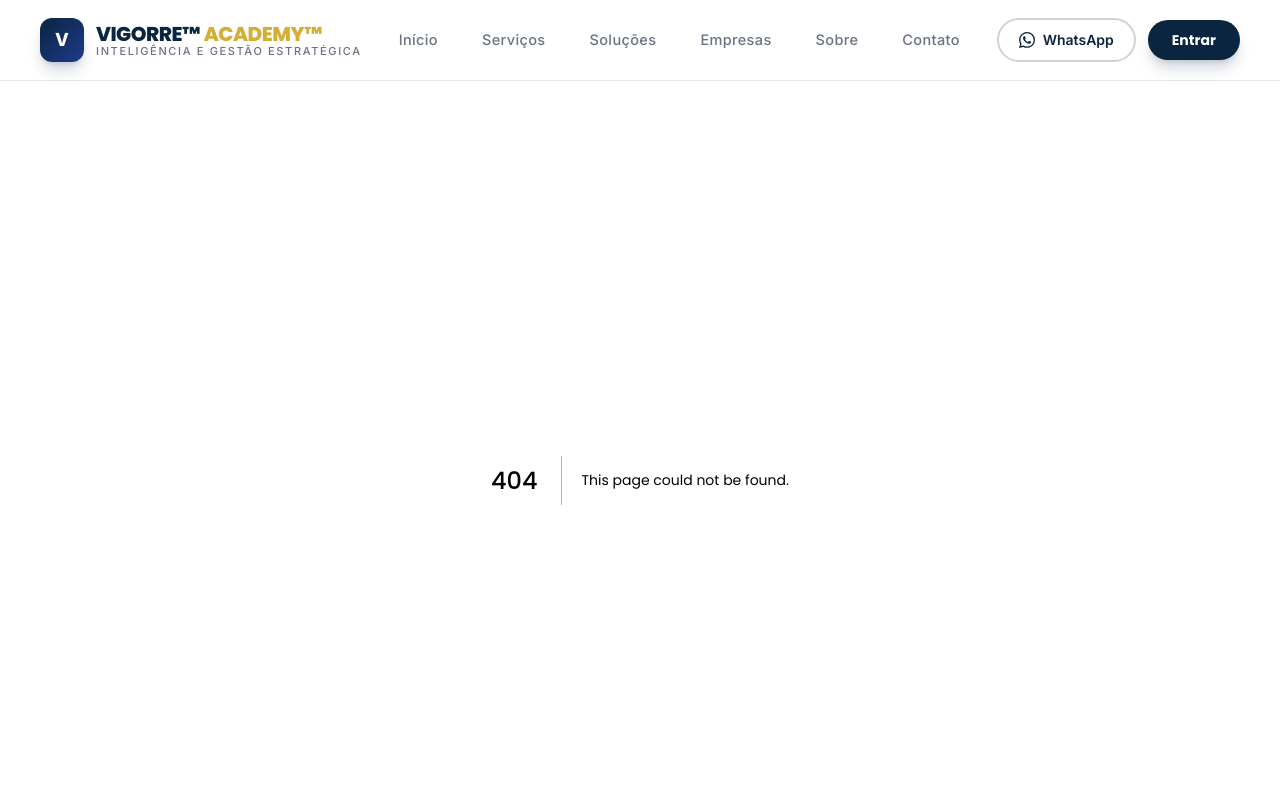
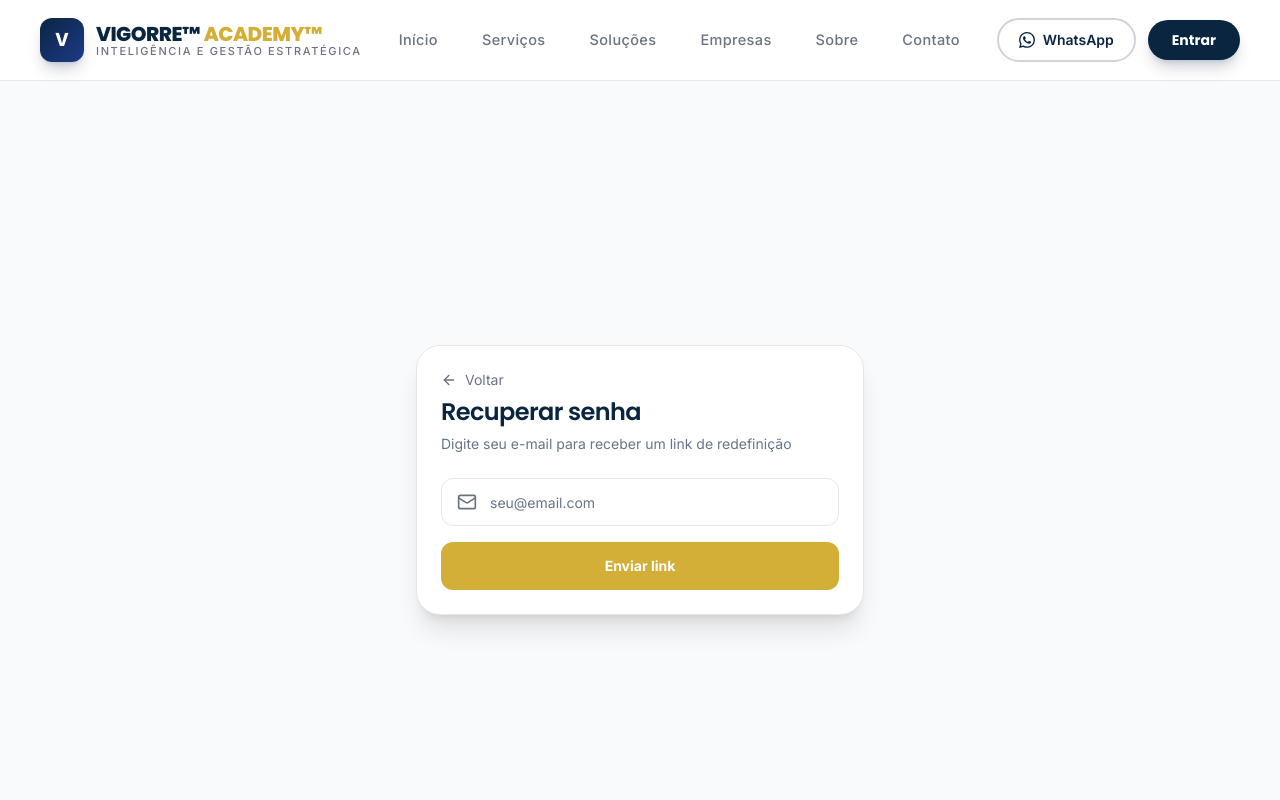
Before and after one commit to vigorreoficial/academy, a Next.js app: page /recuperar-senha in a window 1280 px wide. Before the commit this address had no page. Shown: the top 800 px of the page. Built offline with nearby package versions, Linux system fonts and the light colour scheme.

Commit message:
Create page.tsx

```diff
--- /dev/null
+++ b/app/recuperar-senha/page.tsx
@@ -0,0 +1,93 @@
+'use client'
+
+import { useState } from 'react'
+import Link from 'next/link'
+import { Button } from '@/components/ui/button'
+import { Input } from '@/components/ui/input'
+import { Card, CardContent, CardDescription, CardHeader, CardTitle } from '@/components/ui/card'
+import { ArrowLeft, Mail, CheckCircle } from 'lucide-react'
+import { createClient } from '@/lib/supabase/client'
+
+export default function RecuperarSenhaPage() {
+  const supabase = createClient()
+  const [email, setEmail] = useState('')
+  const [loading, setLoading] = useState(false)
+  const [success, setSuccess] = useState(false)
+
+  const handleSubmit = async (e: React.FormEvent) => {
+    e.preventDefault()
+    setLoading(true)
+
+    try {
+      const { error } = await supabase.auth.resetPasswordForEmail(email, {
+        redirectTo: `${window.location.origin}/atualizar-senha`,
+      })
+      if (error) throw error
+      setSuccess(true)
+    } catch (error) {
+      alert('Erro ao enviar e-mail de recuperação')
+    } finally {
+      setLoading(false)
+    }
+  }
+
+  if (success) {
+    return (
+      <div className="min-h-screen bg-[#F8FAFC] flex items-center justify-center px-4">
+        <Card className="w-full max-w-md">
+          <CardContent className="pt-6 text-center">
+            <CheckCircle className="w-16 h-16 text-green-500 mx-auto mb-4" />
+            <h2 className="text-2xl font-bold text-[#0A2540]">E-mail enviado!</h2>
+            <p className="text-[#6B7280] mt-2">
+              Enviamos um link para redefinir sua senha para <strong>{email}</strong>
+            </p>
+            <Link href="/login">
+              <Button className="mt-6 w-full bg-[#D4AF37] hover:bg-[#C49F27] text-white">
+                Voltar para o login
+              </Button>
+            </Link>
+          </CardContent>
+        </Card>
+      </div>
+    )
+  }
+
+  return (
+    <div className="min-h-screen bg-[#F8FAFC] flex items-center justify-center px-4">
+      <Card className="w-full max-w-md border-[#E5E7EB] shadow-xl rounded-3xl">
+        <CardHeader>
+          <Link href="/login" className="text-[#6B7280] hover:text-[#0A2540] inline-flex items-center gap-2 text-sm">
+            <ArrowLeft className="w-4 h-4" />
+            Voltar
+          </Link>
+          <CardTitle className="text-2xl text-[#0A2540]">Recuperar senha</CardTitle>
+          <CardDescription>
+            Digite seu e-mail para receber um link de redefinição
+          </CardDescription>
+        </CardHeader>
+        <CardContent>
+          <form onSubmit={handleSubmit} className="space-y-4">
+            <div className="relative">
+              <Mail className="absolute left-4 top-1/2 -translate-y-1/2 w-5 h-5 text-[#6B7280]" />
+              <Input
+                type="email"
+                placeholder="seu@email.com"
+                value={email}
+                onChange={(e) => setEmail(e.target.value)}
+                className="rounded-xl border-[#E5E7EB] h-12 pl-12 focus:border-[#D4AF37]"
+                required
+              />
+            </div>
+            <Button
+              type="submit"
+              className="w-full bg-[#D4AF37] hover:bg-[#C49F27] text-white font-bold h-12 rounded-xl"
+              disabled={loading}
+            >
+              {loading ? 'Enviando...' : 'Enviar link'}
+            </Button>
+          </form>
+        </CardContent>
+      </Card>
+    </div>
+  )
+}
```
